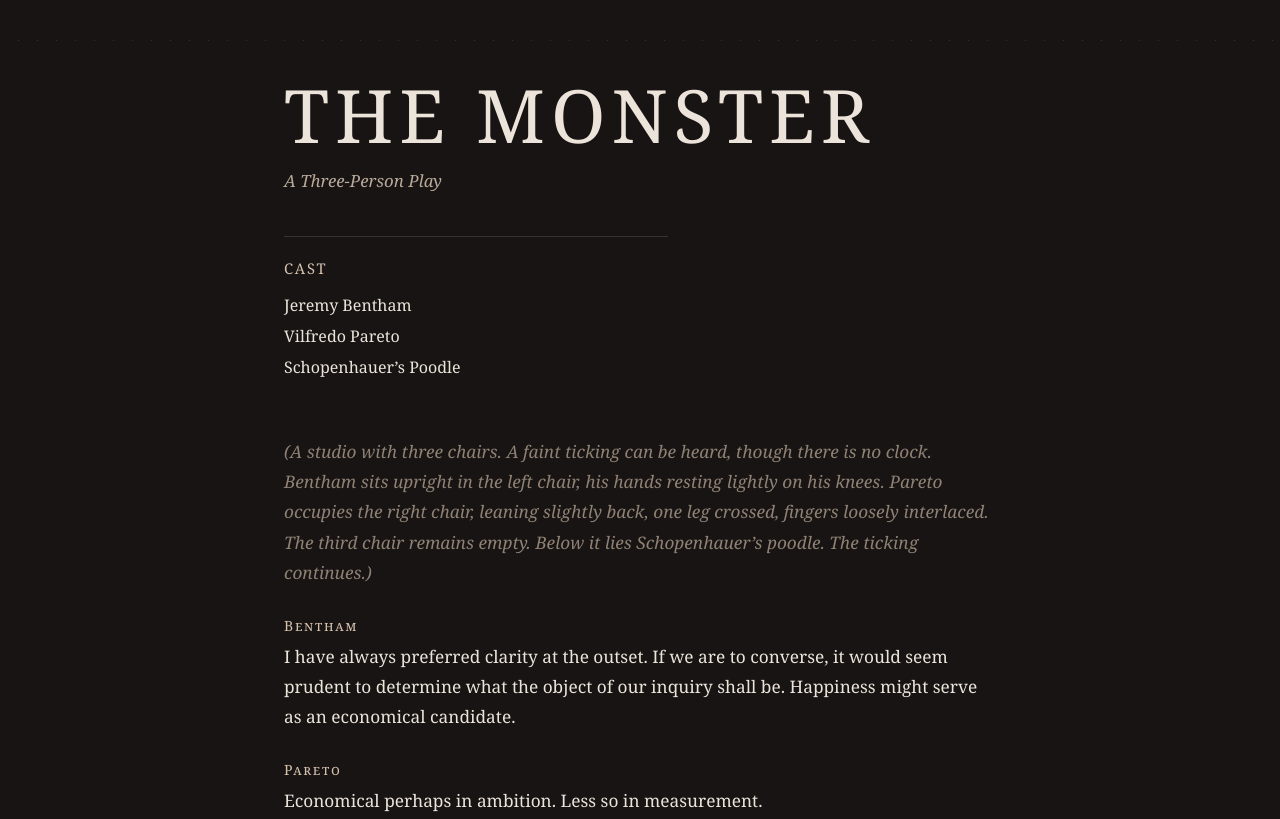
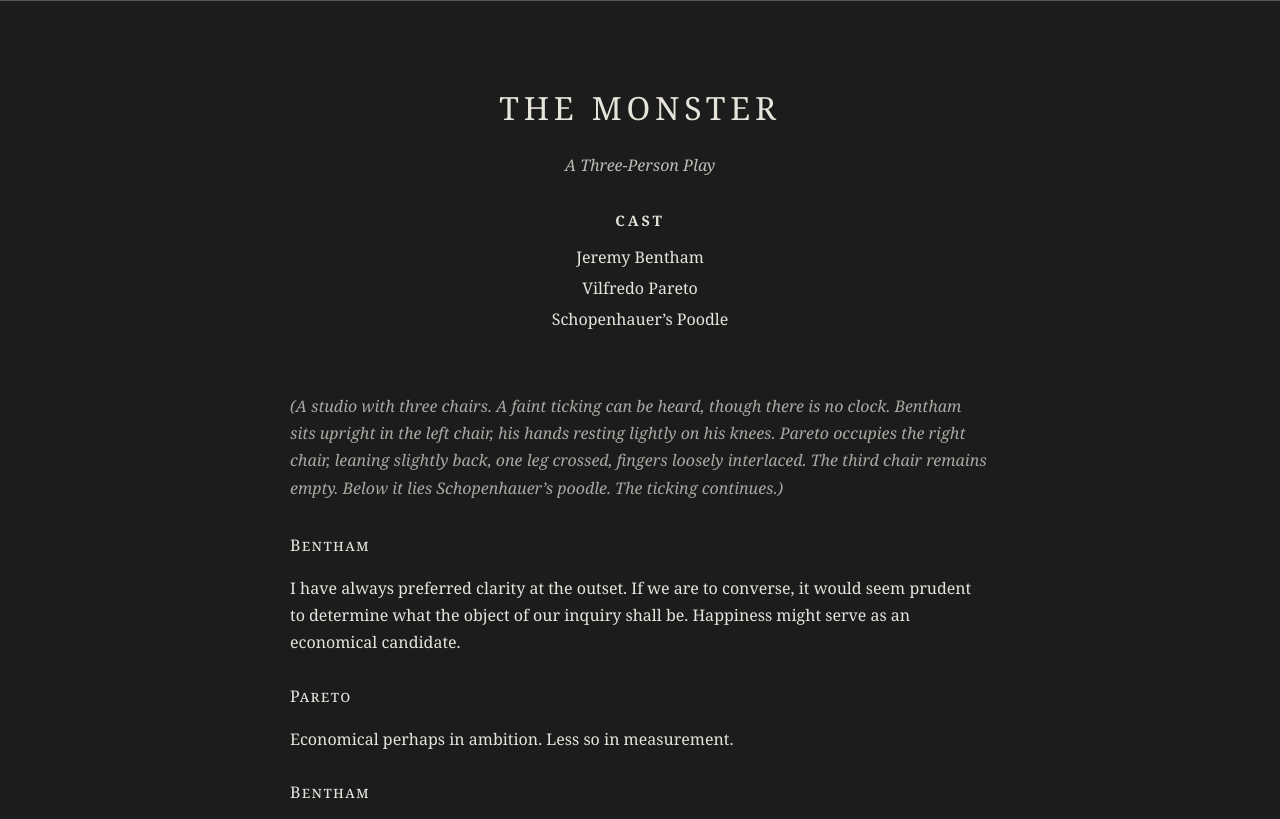
Before and after one commit to steffenhuck/monster, a plain HTML site: page index.html in a window 1280 px wide. Shown: the top 819 px of the page. Drawn offline with Linux system fonts and the light colour scheme.

Commit message:
Update style.css

```diff
--- a/style.css
+++ b/style.css
@@ -1,189 +1,106 @@
-:root {
-  --bg: #171413;
-  --bg-soft: #211d1b;
-  --text: #ece4da;
-  --muted: #b9aa9a;
-  --dim: #8f8174;
-  --rule: #3a322d;
-  --accent: #d7c2ad;
+body {
+background:#1c1c1c;
+color:#e7e4dc;
+font-family:Georgia, serif;
+margin:0;
+line-height:1.7;
 }
 
-* {
-  box-sizing: border-box;
+.container{
+max-width:700px;
+margin:auto;
+padding:60px 25px;
 }
 
-html {
-  margin: 0;
-  padding: 0;
+.hero{
+text-align:center;
+margin-bottom:60px;
 }
 
-body {
-  margin: 0;
-  padding: 0;
-  background: var(--bg);
-  color: var(--text);
-  font-family: Georgia, "Times New Roman", Times, serif;
-  line-height: 1.75;
-  -webkit-font-smoothing: antialiased;
-  text-rendering: optimizeLegibility;
+h1{
+letter-spacing:0.15em;
+font-weight:400;
+margin-bottom:10px;
 }
 
-.tick {
-  width: 100%;
-  height: 1px;
-  background:
-    repeating-linear-gradient(
-      to right,
-      transparent 0,
-      transparent 18px,
-      var(--rule) 18px,
-      var(--rule) 19px
-    );
-  opacity: 0.9;
-  margin-top: 2.5rem;
+.subtitle{
+font-style:italic;
+opacity:0.8;
 }
 
-.container {
-  width: min(100%, 760px);
-  margin: 0 auto;
-  padding: 2.2rem 1.5rem 4rem 1.5rem;
+.cast{
+margin-top:30px;
 }
 
-.hero {
-  margin-bottom: 3.5rem;
+.cast h2{
+font-size:0.9rem;
+letter-spacing:0.2em;
+text-transform:uppercase;
+margin-bottom:10px;
 }
 
-h1 {
-  margin: 0;
-  font-size: clamp(2.3rem, 6vw, 4.6rem);
-  font-weight: 400;
-  letter-spacing: 0.08em;
-  line-height: 1.05;
-  text-transform: uppercase;
-  color: var(--text);
+.cast ul{
+list-style:none;
+padding:0;
+margin:0;
 }
 
-.subtitle {
-  margin: 0.8rem 0 2.5rem 0;
-  font-size: 1.05rem;
-  font-style: italic;
-  color: var(--muted);
+.cast li{
+margin:4px 0;
 }
 
-.cast {
-  border-top: 1px solid var(--rule);
-  padding-top: 1.2rem;
-  max-width: 24rem;
+.play{
+margin-top:60px;
 }
 
-.cast h2 {
-  margin: 0 0 0.6rem 0;
-  font-size: 0.92rem;
-  font-weight: 400;
-  letter-spacing: 0.12em;
-  text-transform: uppercase;
-  color: var(--accent);
+.speech{
+margin-bottom:26px;
 }
 
-.cast ul {
-  margin: 0;
-  padding: 0;
-  list-style: none;
+.speaker{
+font-variant:small-caps;
+letter-spacing:0.08em;
+margin-bottom:4px;
 }
 
-.cast li {
-  margin: 0.18rem 0;
-  color: var(--text);
+.stage{
+font-style:italic;
+opacity:0.7;
+margin:30px 0;
 }
 
-.play {
-  margin-top: 2rem;
+.stage-inline{
+font-style:italic;
+opacity:0.7;
+margin-bottom:6px;
 }
 
-.speech,
-.stage {
-  margin: 0 0 1.6rem 0;
+.tick{
+position:fixed;
+top:0;
+left:0;
+width:100%;
+height:1px;
+background:#555;
 }
 
-.speech p,
-.stage {
-  font-size: 1.08rem;
+/* signature */
+
+.signature{
+text-align:center;
+margin-top:80px;
+margin-bottom:40px;
 }
 
-.speech p {
-  margin: 0.18rem 0 0 0;
+.signature a{
+letter-spacing:0.35em;
+text-transform:lowercase;
+font-size:0.85rem;
+text-decoration:none;
+color:#e7e4dc;
+opacity:0.55;
 }
 
-.speaker {
-  margin-bottom: 0.2rem;
-  font-size: 0.88rem;
-  font-variant: small-caps;
-  letter-spacing: 0.12em;
-  color: var(--accent);
+.signature a:hover{
+opacity:1;
 }
-
-.stage {
-  color: var(--dim);
-  font-style: italic;
-}
-
-.stage-inline {
-  margin: 0 0 0.2rem 0;
-  color: var(--dim);
-  font-style: italic;
-}
-
-.poodle .speaker {
-  color: #e0d2c2;
-}
-
-.final-stage {
-  margin-top: 2rem;
-}
-
-.footer {
-  margin-top: 4rem;
-  padding-top: 1rem;
-  border-top: 1px solid var(--rule);
-  text-align: center;
-}
-
-.footer p {
-  margin: 0;
-  font-size: 0.9rem;
-  color: var(--dim);
-  letter-spacing: 0.06em;
-}
-
-a {
-  color: inherit;
-}
-
-@media (max-width: 640px) {
-  .tick {
-    margin-top: 1.5rem;
-  }
-
-  .container {
-    padding: 1.5rem 1.15rem 3rem 1.15rem;
-  }
-
-  .hero {
-    margin-bottom: 2.8rem;
-  }
-
-  .subtitle {
-    margin-bottom: 2rem;
-  }
-
-  .speech,
-  .stage {
-    margin-bottom: 1.35rem;
-  }
-
-  .speech p,
-  .stage {
-    font-size: 1.02rem;
-    line-height: 1.72;
-  }
-}
```
